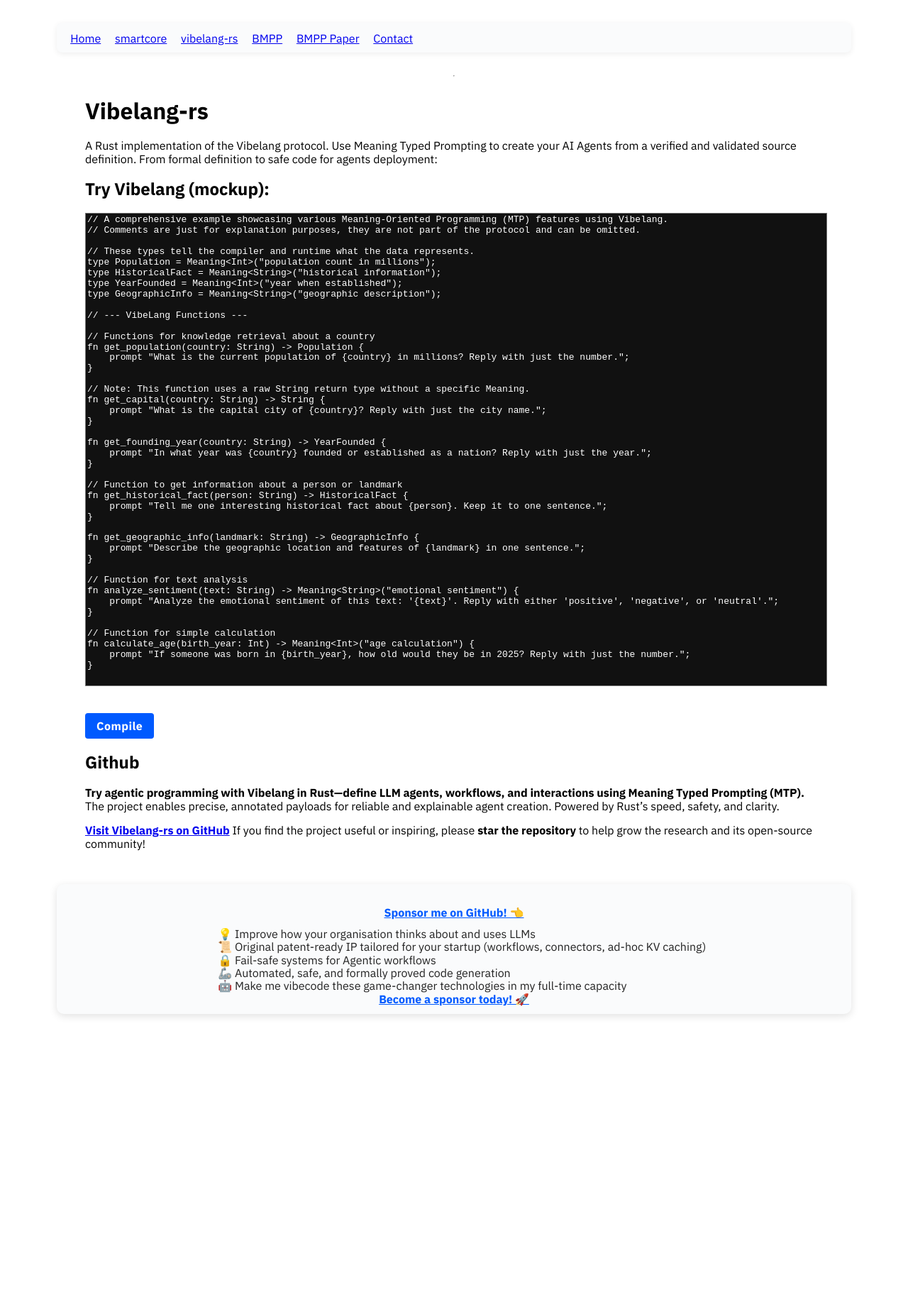
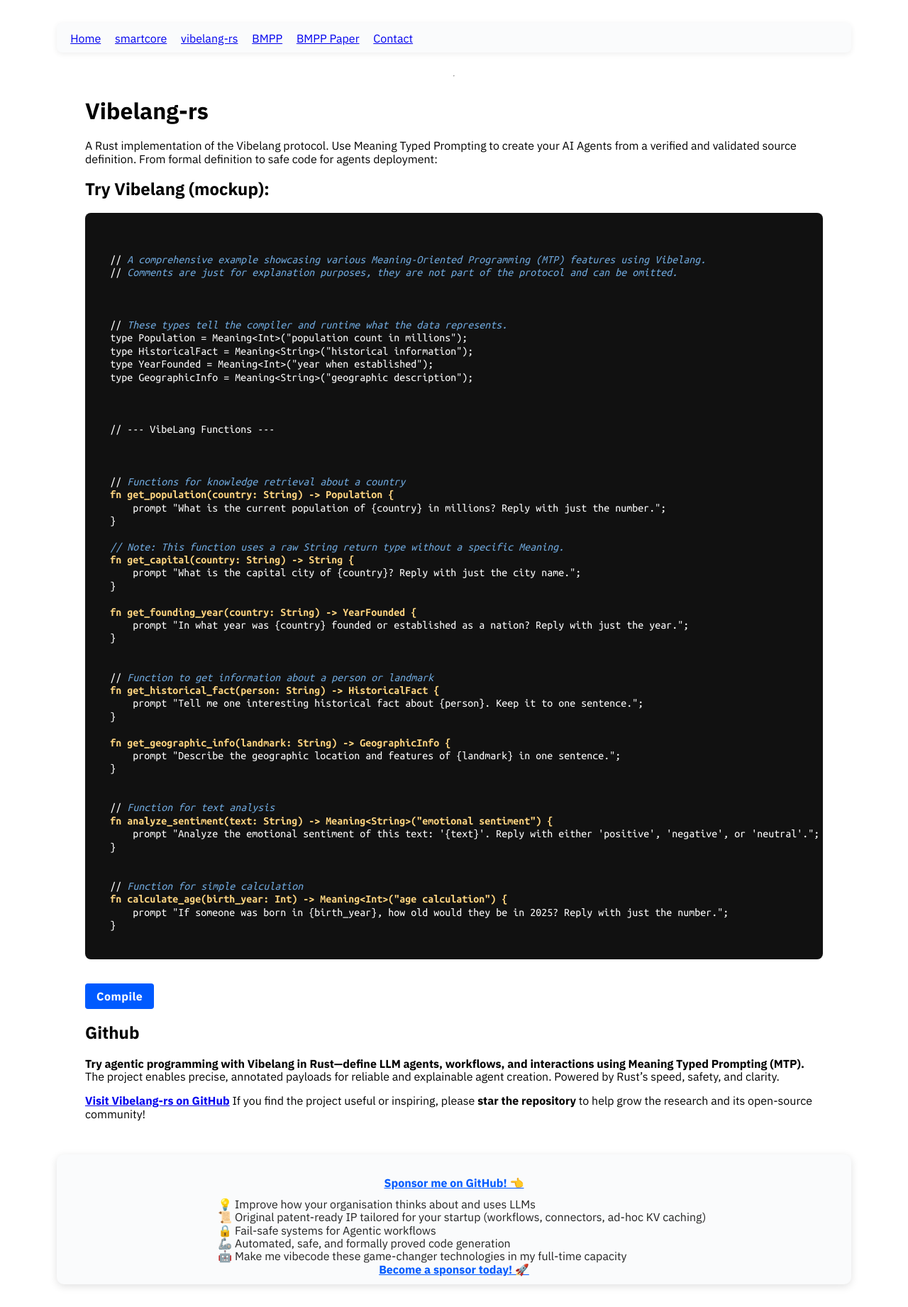
Before and after one commit to Mec-iS/staticwebpage, a Jekyll site: the page built from vibelang-rs.md, in a window 1280 px wide. Shown: the whole page at 71% size. Built offline with Jekyll 4.4.1, drawn with Linux system fonts in a browser that asks for light colours; nearby versions of some CDN libraries; before the commit the page ends 1461 px from its top, so only the background shows below that.

Commit message:
improve code visualisation

```diff
--- a/_layouts/default.html
+++ b/_layouts/default.html
@@ -70,6 +70,23 @@
         text-decoration: underline;
         }
 
+        .code-block {
+        background: #111;
+        color: #fff;
+        font-family: 'Ubuntu Mono', 'Fira Mono', monospace;
+        font-size: 1em;
+        border-radius: 8px;
+        padding: 1.4em 2.2em;
+        overflow-x: auto;
+        }
+        .code-block .comment {
+        color: #6fa8dc;
+        font-style: italic;
+        }
+        .code-block .function {
+        color: #ffd580;
+        font-weight: bold;
+        }
     </style>
     </head>
     <body style="display: flex; min-height: 100vh; flex-direction: column;padding-left: 3em; padding-right: 3em;">
--- a/vibelang-rs.md
+++ b/vibelang-rs.md
@@ -9,51 +9,62 @@
 
 ## Try Vibelang (mockup):
 
-<textarea id="input" readonly style="resize:none;width:100%;font-family:monospace;overflow:hidden;color:#fff;background-color:#111;">
-// A comprehensive example showcasing various Meaning-Oriented Programming (MTP) features using Vibelang.
-// Comments are just for explanation purposes, they are not part of the protocol and can be omitted.
+<div class="code-block">
+<pre><code>
+// <span class="comment">A comprehensive example showcasing various Meaning-Oriented Programming (MTP) features using Vibelang.</span>
+// <span class="comment">Comments are just for explanation purposes, they are not part of the protocol and can be omitted.</span>
 
-// These types tell the compiler and runtime what the data represents.
+
+
+// <span class="comment">These types tell the compiler and runtime what the data represents.</span>
 type Population = Meaning&lt;Int&gt;("population count in millions");
 type HistoricalFact = Meaning&lt;String&gt;("historical information");
 type YearFounded = Meaning&lt;Int&gt;("year when established");
 type GeographicInfo = Meaning&lt;String&gt;("geographic description");
 
+
+
 // --- VibeLang Functions ---
 
-// Functions for knowledge retrieval about a country
-fn get_population(country: String) -&gt; Population {
+
+
+// <span class="comment">Functions for knowledge retrieval about a country</span>
+<span class="function">fn get_population(country: String) -&gt; Population {</span>
     prompt "What is the current population of {country} in millions? Reply with just the number.";
 }
 
-// Note: This function uses a raw String return type without a specific Meaning.
-fn get_capital(country: String) -&gt; String {
+<span class="comment">// Note: This function uses a raw String return type without a specific Meaning.</span>
+<span class="function">fn get_capital(country: String) -&gt; String {</span>
     prompt "What is the capital city of {country}? Reply with just the city name.";
 }
 
-fn get_founding_year(country: String) -&gt; YearFounded {
+<span class="function">fn get_founding_year(country: String) -&gt; YearFounded {</span>
     prompt "In what year was {country} founded or established as a nation? Reply with just the year.";
 }
 
-// Function to get information about a person or landmark
-fn get_historical_fact(person: String) -&gt; HistoricalFact {
+
+// <span class="comment">Function to get information about a person or landmark</span>
+<span class="function">fn get_historical_fact(person: String) -&gt; HistoricalFact {</span>
     prompt "Tell me one interesting historical fact about {person}. Keep it to one sentence.";
 }
 
-fn get_geographic_info(landmark: String) -&gt; GeographicInfo {
+<span class="function">fn get_geographic_info(landmark: String) -&gt; GeographicInfo {</span>
     prompt "Describe the geographic location and features of {landmark} in one sentence.";
 }
 
-// Function for text analysis
-fn analyze_sentiment(text: String) -&gt; Meaning&lt;String&gt;("emotional sentiment") {
+
+// <span class="comment">Function for text analysis</span>
+<span class="function">fn analyze_sentiment(text: String) -&gt; Meaning&lt;String&gt;("emotional sentiment") {</span>
     prompt "Analyze the emotional sentiment of this text: '{text}'. Reply with either 'positive', 'negative', or 'neutral'.";
 }
 
-// Function for simple calculation
-fn calculate_age(birth_year: Int) -&gt; Meaning&lt;Int>("age calculation") {
+
+// <span class="comment">Function for simple calculation</span>
+<span class="function">fn calculate_age(birth_year: Int) -&gt; Meaning&lt;Int&gt;("age calculation") {</span>
     prompt "If someone was born in {birth_year}, how old would they be in 2025? Reply with just the number.";
 }
-</textarea>
+</code></pre>
+</div>
 <br>
 <button id="compileBtn" class="pure-button pure-button-primary">Compile</button>
 
```
Also changed, not shown: index.md (+3 -3 lines).
